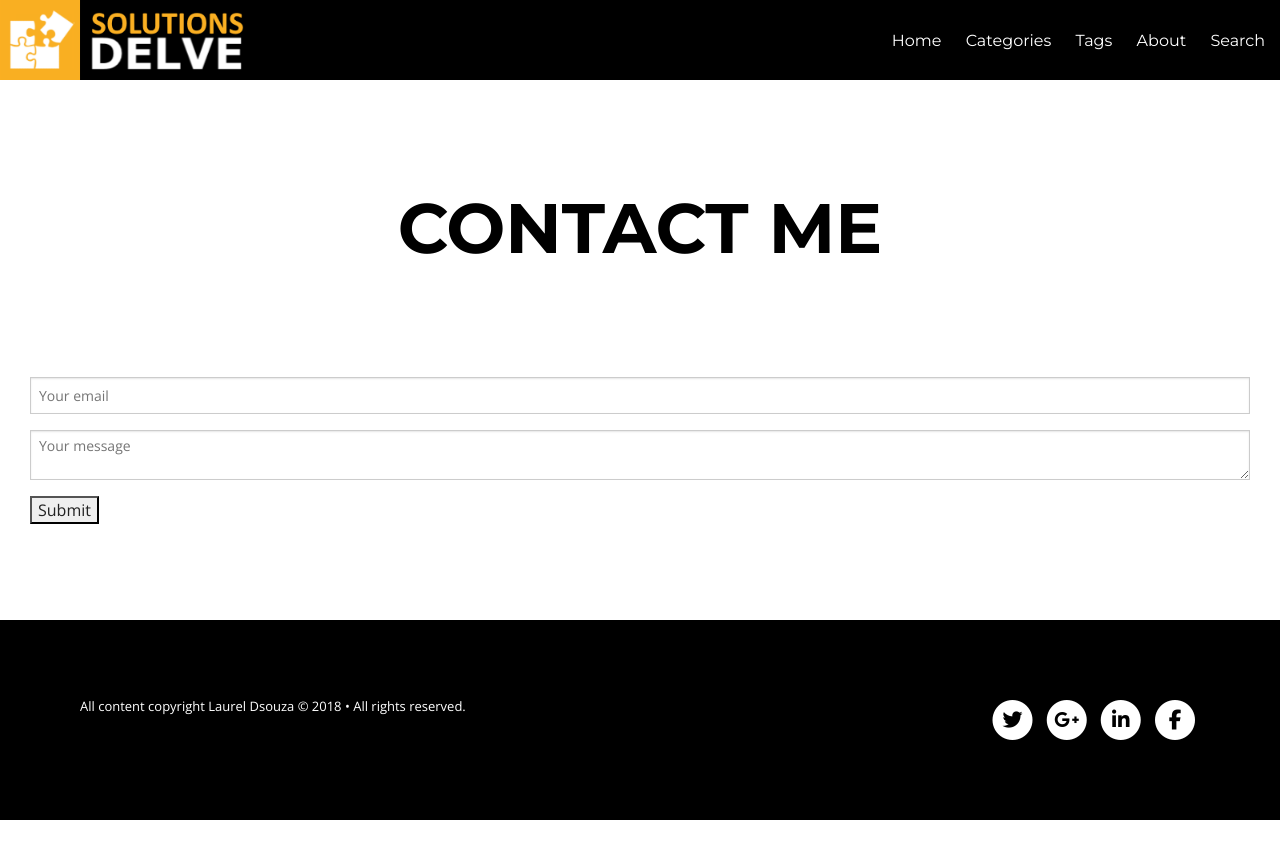
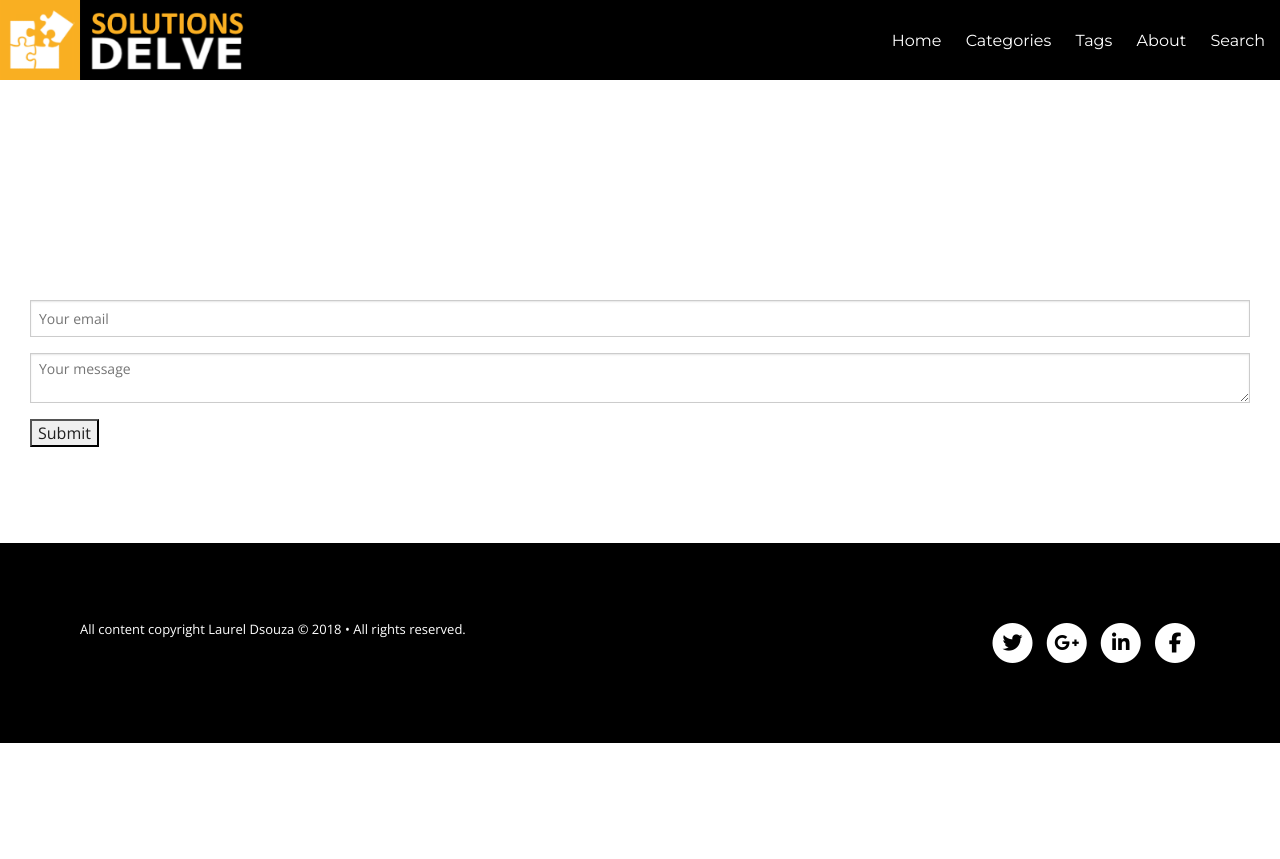
Before and after one commit to ldsouza/ldsouza.github.io, a Jekyll site: the page built from contact.html, in a window 1280 px wide. Shown: the top 859 px of the page. Built offline with Jekyll 4.4.1, drawn with Linux system fonts in a browser that asks for light colours; nearby versions of some CDN libraries; library files that are not in the unit come from our copies.

Commit message:
Update contact.html

```diff
--- a/contact.html
+++ b/contact.html
@@ -1,8 +1,5 @@
 ---
 layout: page
-title: Contact Me
-tags: [ldsouza]
-chart: true
 ---
 
 
```
